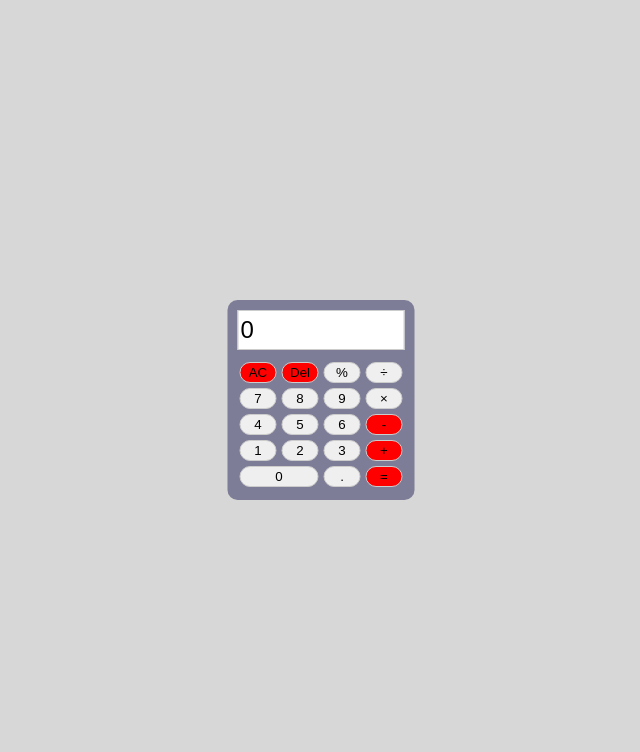
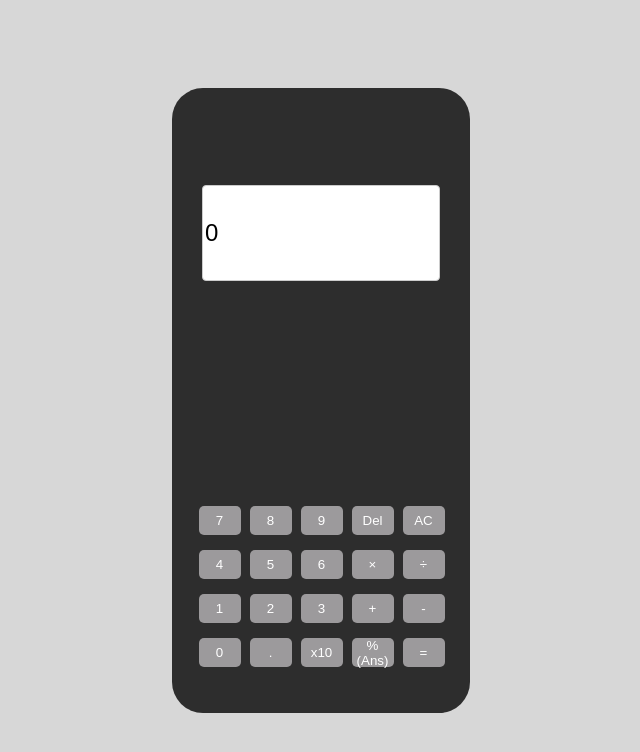
Before and after one commit to BadhonKumarRoy/React-Calculator, a React app: page / in a window 1280 px wide. Shown: the top 752 px of the page, without its empty margins (319-959 px from the left). Built offline with nearby package versions, Linux system fonts and the light colour scheme; the HTML template or start-up script is replaced by a standard one.

Commit message:
changed the design

```diff
--- a/src/calculator.jsx
+++ b/src/calculator.jsx
@@ -3,6 +3,7 @@ import React, { useState } from "react";
 import "./styles/calculator.css";
 
 const Calculator = () => {
+
   const [display, setDisplay] = useState("0");
   // const [operand, setOperand] = useState(null);
   const [lastInput, setLastInput] = useState("");
@@ -64,10 +65,17 @@ const Calculator = () => {
       </div>
       <div id="keys" className="keys">
         {/* row1 */}
-        <button id="works" onClick={clearDisplay}>
-          AC
+        <button className="left_col" id="number" onClick={() => inputDigit("7")}>
+          7
+        </button>
+        <button className="left_col" id="number" onClick={() => inputDigit("8")}>
+          8
+        </button>
+        <button className="left_col" id="number" onClick={() => inputDigit("9")}>
+          9
         </button>
         <button
+          className="forth_col"
           id="works"
           onClick={() => {
             del();
@@ -75,59 +83,57 @@ const Calculator = () => {
         >
           Del
         </button>
-        <button id="operator" onClick={() => inputOperator("%")}>
-          %
+        <button className="fifth_col" id="works" onClick={clearDisplay}>
+          AC
         </button>
-        <button id="operator" onClick={() => inputOperator("÷")}>
+        <button className="left_col" id="number" onClick={() => inputDigit("4")}>
+          4
+        </button>
+        <button className="left_col" id="number" onClick={() => inputDigit("5")}>
+          5
+        </button>
+        <button className="left_col" id="number" onClick={() => inputDigit("6")}>
+          6
+        </button>
+        <button className="forth_col" id="operator" onClick={() => inputOperator("×")}>
+          ×
+        </button>
+        <button className="fifth_col" id="operator" onClick={() => inputOperator("÷")}>
           ÷
         </button>
         {/* row2 */}
-        <button id="number" onClick={() => inputDigit("7")}>
-          7
+        <button className="left_col" id="number" onClick={() => inputDigit("1")}>
+          1
         </button>
-        <button id="number" onClick={() => inputDigit("8")}>
-          8
+        <button className="left_col" id="number" onClick={() => inputDigit("2")}>
+          2
         </button>
-        <button id="number" onClick={() => inputDigit("9")}>
-          9
+        <button className="left_col" id="number" onClick={() => inputDigit("3")}>
+          3
         </button>
-        <button id="operator" onClick={() => inputOperator("×")}>
-          ×
+        <button className="forth_col" id="works" onClick={() => inputOperator("+")}>
+          +
         </button>
-        {/* row3 */}
-        <button id="number" onClick={() => inputDigit("4")}>
-          4
-        </button>
-        <button id="number" onClick={() => inputDigit("5")}>
-          5
-        </button>
-        <button id="number" onClick={() => inputDigit("6")}>
-          6
-        </button>
-        <button id="works" onClick={() => inputOperator("-")}>
+        <button className="fifth_col" id="works" onClick={() => inputOperator("-")}>
           -
         </button>
-        {/* row4 */}
-        <button id="number" onClick={() => inputDigit("1")}>
-          1
-        </button>
-        <button id="number" onClick={() => inputDigit("2")}>
-          2
-        </button>
-        <button id="number" onClick={() => inputDigit("3")}>
-          3
-        </button>
-        <button id="works" onClick={() => inputOperator("+")}>
-          +
-        </button>
-        {/* row5 */}
-        <button className="zero" onClick={() => inputDigit("0")}>
+        <button className="left_col" id="number" onClick={() => inputDigit("0")}>
           0
         </button>
-        <button id="operator" onClick={() => inputDigit(".")}>
+        <button className="left_col" id="operator" onClick={() => inputDigit(".")}>
           .
         </button>
-        <button id="works" onClick={() => performOperation()}>=</button>
+        <button className="left_col" id="operator" onClick={() => inputOperator("x10")}>
+          x10
+        </button>
+        <button className="forth_col" id="operator" onClick={() => inputOperator("%")}>
+          %(Ans)
+        </button>
+        <button className="fifth_col" id="works" onClick={() => performOperation()}>=</button>
+
+        {/* row3 */}
+        {/* row4 */}
+        {/* row5 */}
       </div>
     </div>
   );
--- a/src/styles/calculator.css
+++ b/src/styles/calculator.css
@@ -4,27 +4,35 @@
   padding: 0;
 }
 body {
+  display: flex;
+  justify-content: center;
+  align-items: center;
+  height: 100vh;
   font-family: Arial, sans-serif;
   background-color: #02000028;
 }
 .calculator {
-  position: absolute;
-  width: 187px;
-  height: 200px;
-  top: 50%;
-  left: 50%;
-  padding: 10px;
-  transform: translate(-50%, -50%);
-  border-radius: 10px;
-  background-color: rgba(6, 5, 68, 0.432);
+  display: flex;
+  justify-content: center;
+  align-items: center;
+  flex-direction: column;
+  position: relative;
+  width: 298px;
+  height: 625px;
+  border-radius: 31px;
+  background-color: #2D2D2D;
 }
 #display {
+  position: absolute;
   padding: 2px;
-  margin-bottom: 10px;
-  width: 167px;
-  height: 40px;
+  width: 238px;
+  height: 96px;
+  left: 30px;
+  top: 97px;
   font-size: 1.5em;
   border: 1.5px solid #ccc;
+  border-radius: 4px;
+
 }
 #works {
   background-color: red;
@@ -34,24 +42,40 @@ body {
   cursor: pointer;
 }
 #keys {
+  position: absolute;
+  left: 26.5px;
+  top: 418px;
   display: grid;
-  grid-template-columns: repeat(4, 1fr);
-  gap: 1px;
-  max-width: 167px;
+  grid-template-columns: repeat(5, 1fr);
+
 }
 #keys button {
-  padding: 2px;
-  margin: 2px;
-  border: 1.5px solid #ccc;
-  border-radius: 50px;
+  height: 29px;
+  width: 42px;
+  color: #fff;
+  background-color: #9C9A9C;
+  border: none;
+  border-radius: 5px;
 }
-#keys button.zero {
+.left_col {
+  background-color: #df33df;
+  margin: 0px 9px 15px 0px;
+}
+.forth_col {
+  background-color: rgb(34, 165, 78);
+  margin: 0px 7px 15px 0px;
+}
+.fifth_col {
+  background-color: red;
+  margin: 0px 0px 15px 0px;
+}
+/* #keys button.zero {
   grid-column: span 2;
-}
-#keys button.zero:hover {
+} */
+/* #keys button.zero:hover {
   background-color: rgba(255, 0, 0, 0.699);
   cursor: pointer;
-}
+} */
 #number:hover {
   background-color: rgba(255, 0, 0, 0.699);
   cursor: pointer;
```
